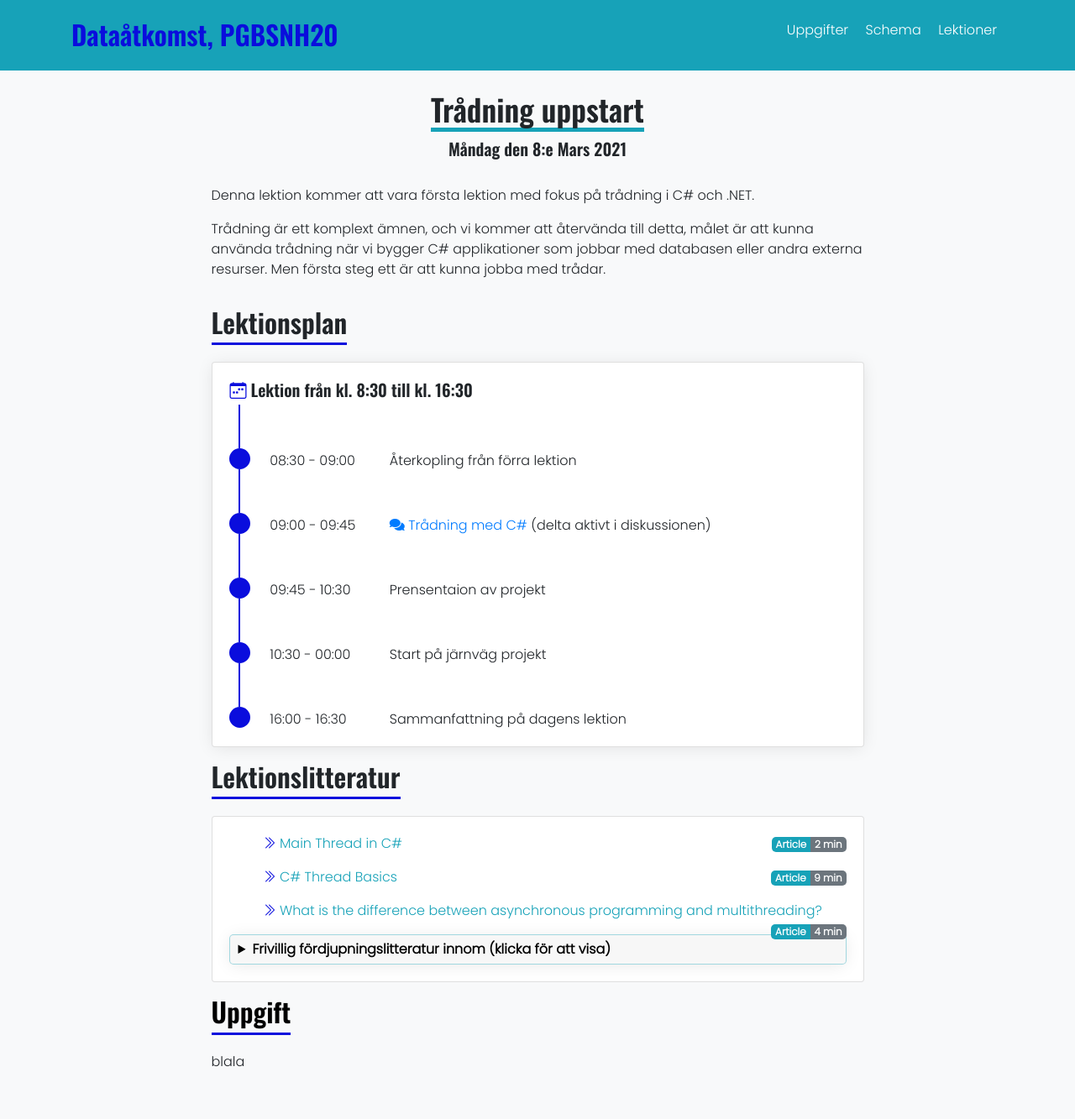
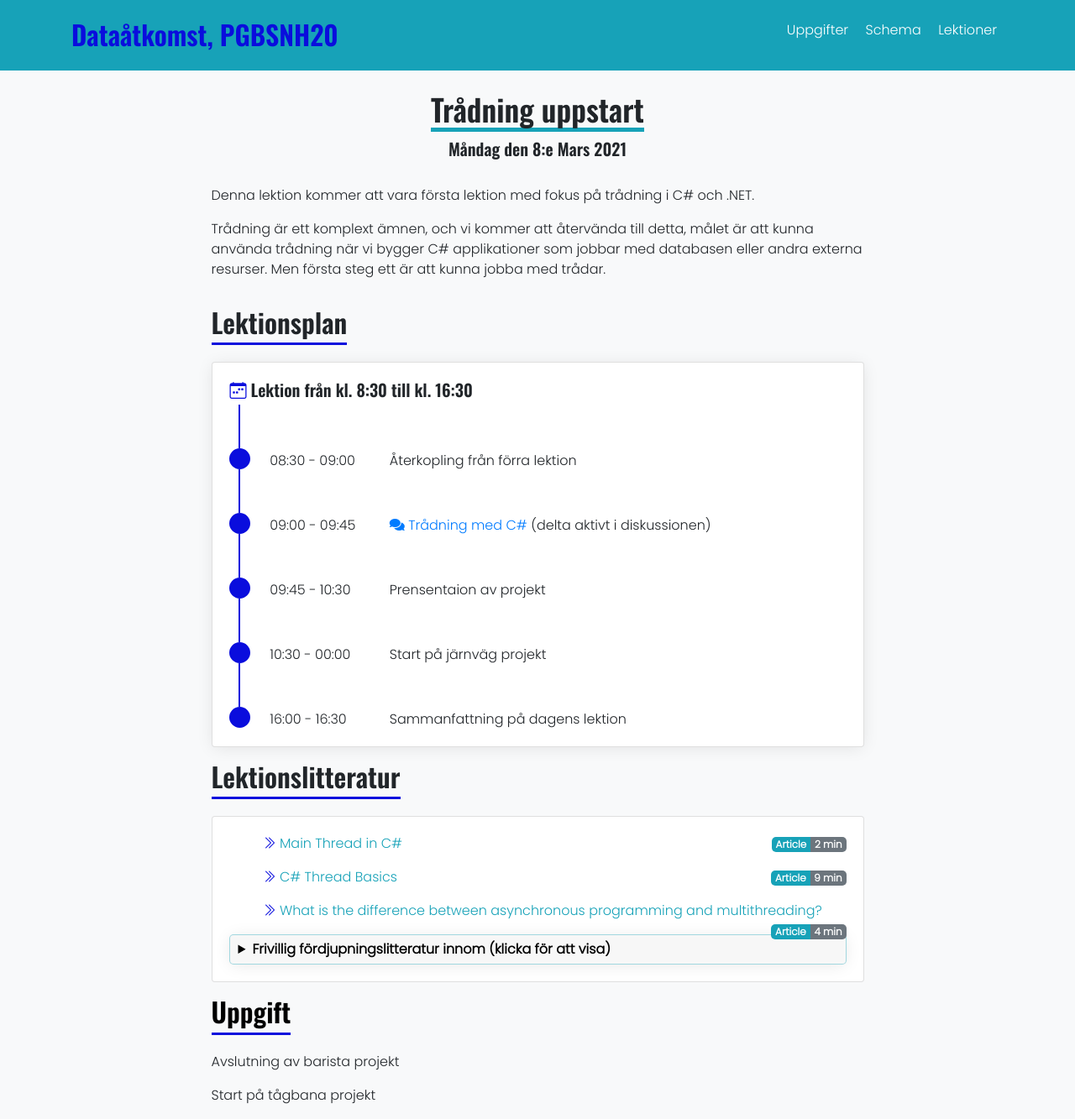
Before and after one commit to PGBSNH20/PGBSNH20-dataatkomst, a Jekyll site: the page built from lectures/threading.md, in a window 1280 px wide. Shown: the whole page at 84% size. Built offline with Jekyll 4.4.1, drawn with Linux system fonts in a browser that asks for light colours; nearby versions of some CDN libraries; before the commit the page ends 1293 px from its top, so only the background shows below that.

Commit message:
Updates threading lecture

```diff
--- a/_data/schedule.yml
+++ b/_data/schedule.yml
@@ -111,7 +111,7 @@ weeks:
       discussion: https://github.com/PGBSNH20/PGBSNH20-dataatkomst/discussions/8
     - activity: standup
       title: "Prensentaion av projekt"
-      titleEn: "Presentation of projhekt"
+      titleEn: "Presentation of project"
       description: "Hur har ni implementerat projektet, typ 5+ min per grupp"
       start-full: 20210308T094500
       end-full: 20210308T103000
--- a/lectures/threading.md
+++ b/lectures/threading.md
@@ -21,4 +21,6 @@ Trådning är ett komplext ämnen, och vi kommer att återvända till detta, må
 
 ## Uppgift
 
-blala
+Avslutning av barista projekt
+
+Start på tågbana projekt
```
